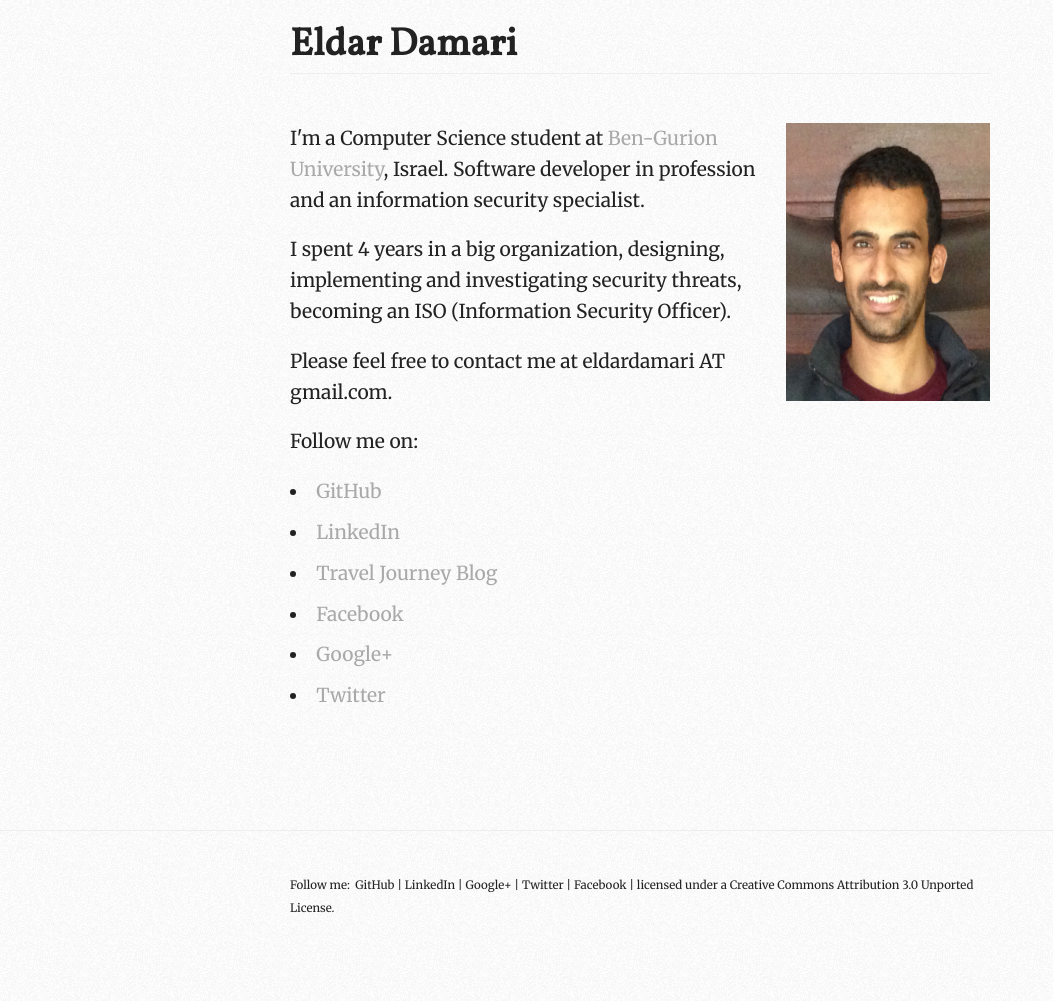
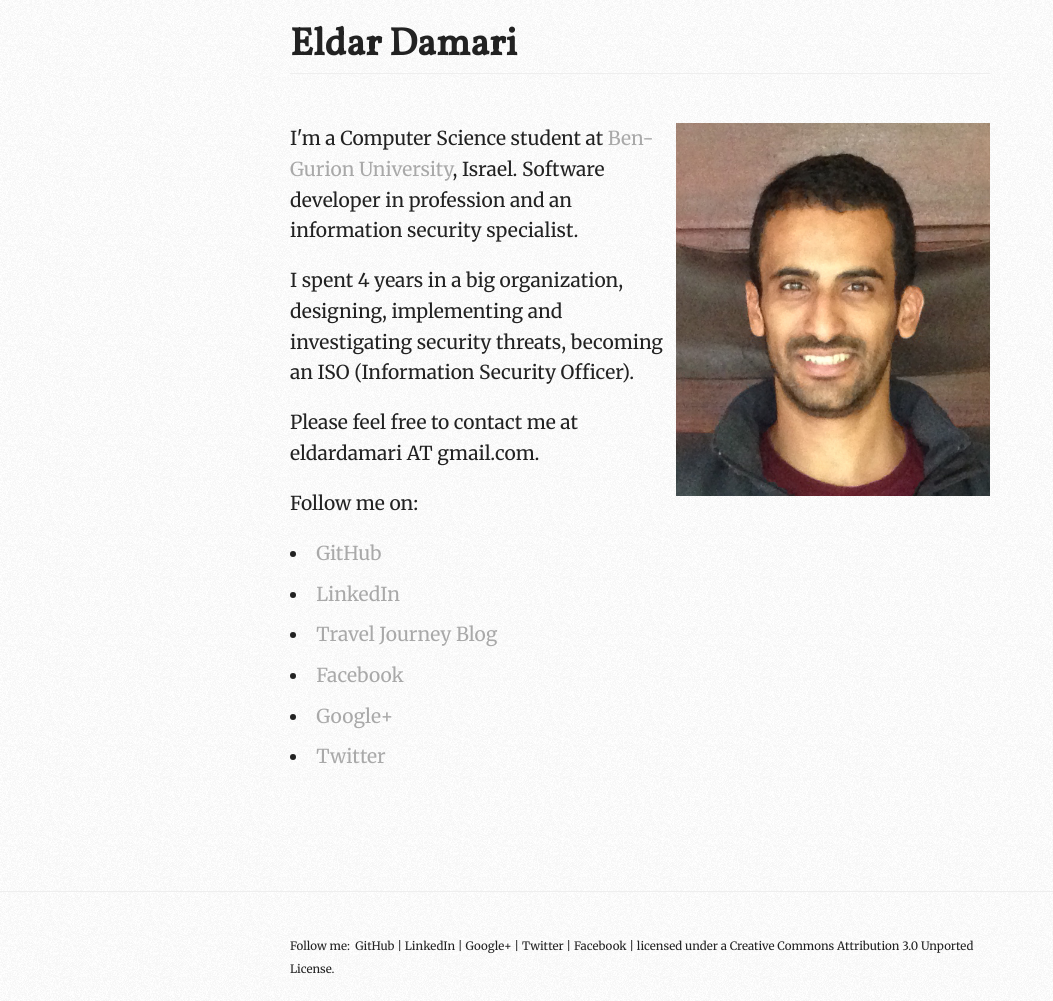
Before and after one commit to eldardamari/eldardamari.github.io, a Jekyll site: the page built from index.html, in a window 1280 px wide. Shown: the whole page, without its empty margins (0-1053 px from the left). Built offline with Jekyll 4.4.1, drawn with Linux system fonts in a browser that asks for light colours; Markdown is read by kramdown in place of the engine named in the settings; before the commit the page ends 940 px from its top, so only the background shows below that.

Commit message:
new scale profile pic

```diff
--- a/index.html
+++ b/index.html
@@ -3,7 +3,7 @@ layout: base
 ---
 
 <section id="about">
-  <img src="/img/avatar.jpg" alt="Photo of Eldar Damari" width="204" height="278" id="avatar">
+  <img src="/img/avatar.jpg" alt="Photo of Eldar Damari" width="314" height="373" id="avatar">
   <!--<header><h1>Welcome</h1></header>-->
 
   <p> I'm a Computer Science student at <a href="http://in.bgu.ac.il/en/Pages/default.aspx" target="_blank">Ben-Gurion University</a>, Israel. Software developer in profession and an information security specialist.</p>
```
